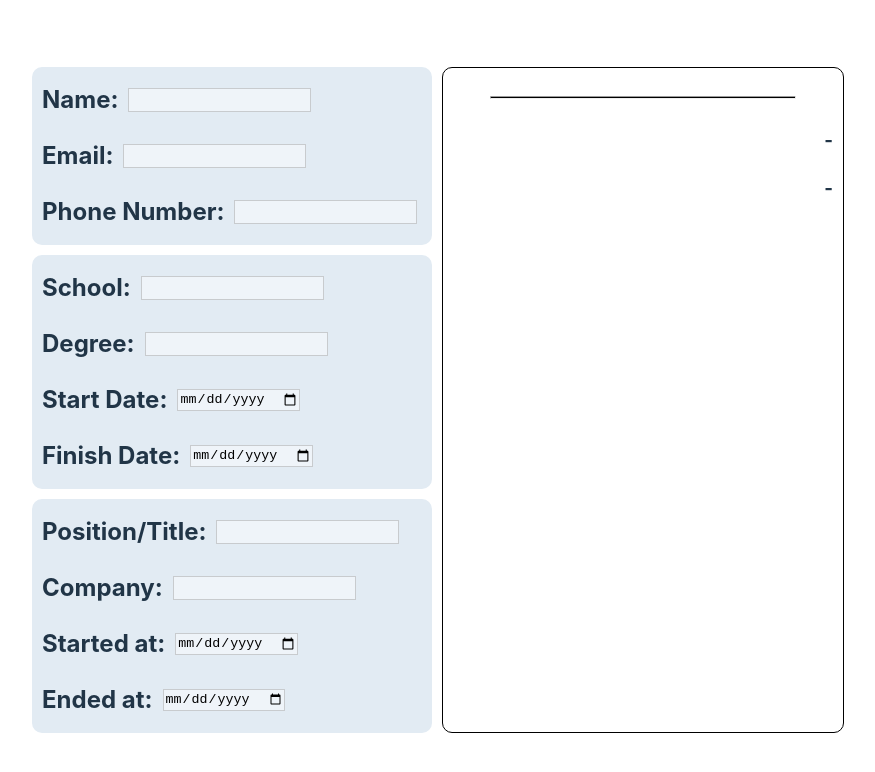
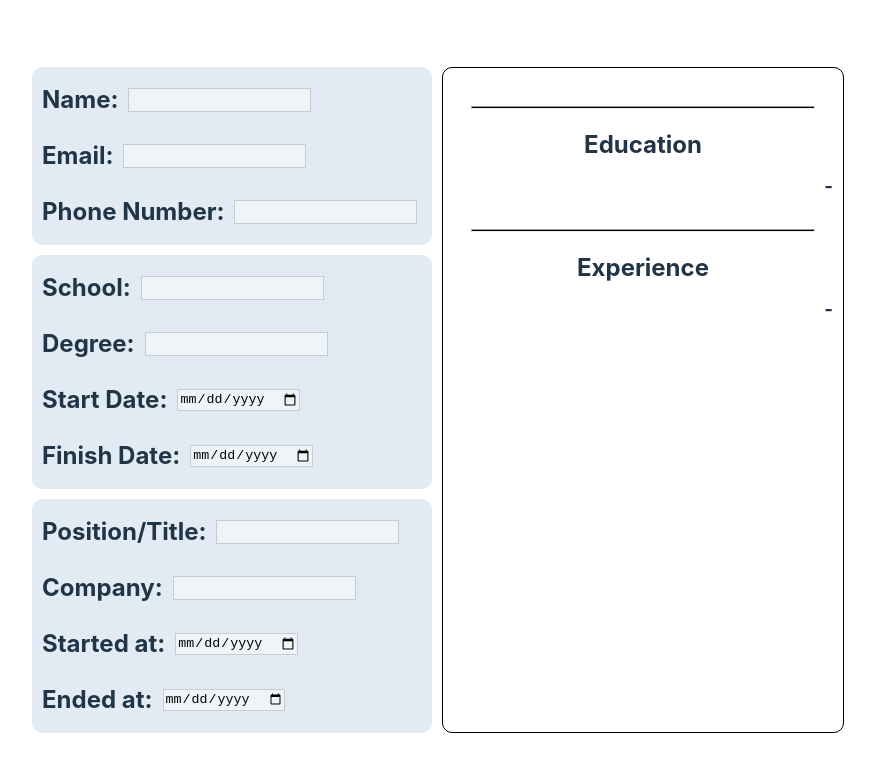
Before and after one commit to FloppyCacti/reseme-generator, a React (Vite) app: page / in a window 1280 px wide. Shown: the top 772 px of the page, without its empty margins (202-1077 px from the left). Built offline with nearby package versions, Linux system fonts and the light colour scheme.

Commit message:
create section tilte and give it style

```diff
--- a/src/components/Resume.jsx
+++ b/src/components/Resume.jsx
@@ -18,13 +18,14 @@ function ShowResume({
       <div id="resume-container">
         <div id="resume-info">
           <h1>{name}</h1>
-          <hr></hr>
           <div className="resume-horizontal">
             <h3>{email}</h3>
             <h3>{phone}</h3>
           </div>
         </div>
+        <hr></hr>
         <div id="resume-school">
+          <h2 id="section-title">Education</h2>
           <div className="resume-horizontal">
             <h3>{degree}</h3>
             <h3>
@@ -33,7 +34,9 @@ function ShowResume({
           </div>
           <h3>{school}</h3>
         </div>
+        <hr></hr>
         <div id="resume-job">
+          <h2 id="section-title">Experience</h2>
           <div className="resume-horizontal">
             <h3>{position}</h3>
             <h3>
--- a/src/styles/Resume.css
+++ b/src/styles/Resume.css
@@ -21,7 +21,11 @@ h1 {
 
 hr {
   height: 1px;
-  width: 80%;
+  width: 90%;
   border-radius: 10px;
   background-color: #000000;
 }
+
+h2#section-title {
+  margin: 0px auto;
+}
```
